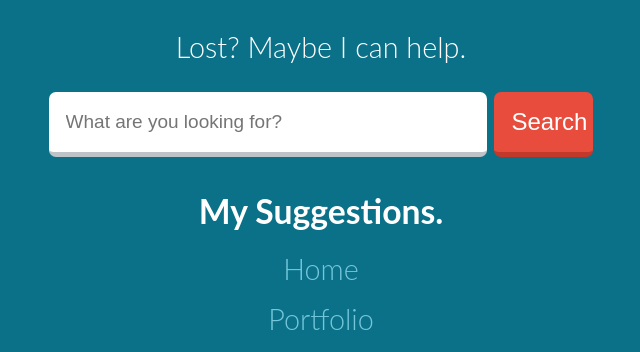
After one commit to liujjxi/nodejs, a web app: file express-ready-Nblog/blog/views/404.html in a window 1280 px wide. The commit adds this page. Shown: the part 702-1054 px from the top of the page, without its empty margins (319-959 px from the left). Run offline with its HTML, style and script files only (its server is not run), Linux system fonts and the light colour scheme.

```diff
--- a/express-ready-Nblog/blog/public/stylesheets/style.css
+++ b/express-ready-Nblog/blog/public/stylesheets/style.css
@@ -18,3 +18,6 @@ article a:hover{color:#333333;text-decoration:underline;}
 .archive{list-style:none;line-height:28px;}
 .archive h3{margin:0.5em 0;}
 .archive time{float:left;font-size:14px;color:#999999;margin-right:1.2em;}
+.search{border:0;width:6em;text-align:center;font-size:1em;margin:0.5em 0;}
+.l_head{float:left;margin-left:-4em;box-shadow:0px 1px 4px #888;}
+.r_head{float:right;margin-top:-2.5em;box-shadow:0px 1px 4px #888;}
--- /dev/null
+++ b/express-ready-Nblog/blog/views/404.html
@@ -0,0 +1,127 @@
+<!DOCTYPE html>
+<html>
+<head>
+<meta charset="UTF-8">
+<title>Blog</title>
+<style type="text/css">
+  body {
+  background-color: #0A7189;
+  color: #fff;
+  font: 100% "Lato", sans-serif;
+  font-size: 1.8rem;
+  font-weight: 300;
+}
+
+a {
+  color: #75C6D9;
+  text-decoration: none;
+}
+
+h3 {
+  margin-bottom: 1%;
+}
+
+ul {
+  list-style: none;
+  margin: 0;
+  padding: 0;
+  line-height: 50px;
+}
+
+li a:hover {
+  color: #fff;
+}
+
+.center {
+  text-align: center;
+}
+
+/* Search Bar Styling */
+form > * {
+  vertical-align: middle;
+}
+
+.srchBtn {
+  border: 0;
+  border-radius: 7px;
+  padding: 0 17px;
+  background: #e74c3c;
+  width: 99px;
+  border-bottom: 5px solid #c0392b;
+  color: #fff;
+  height: 65px;
+  font-size: 1.5rem;
+  cursor: pointer;
+}
+
+.srchBtn:active {
+  border-bottom: 0px solid #c0392b;
+}
+
+.srchBtn:focus {
+  outline: 0;
+}
+
+.srchFld {
+  border: 0;
+  border-radius: 7px;
+  padding: 0 17px;
+  max-width: 404px;
+  width: 40%;
+  border-bottom: 5px solid #bdc3c7;
+  height: 60px;
+  color: #7f8c8d;
+  font-size: 19px;
+}
+
+.srchFld:focus {
+  outline-color: rgba(255, 255, 255, 0);
+}
+
+/* 404 Styling */
+.header {
+  font-size: 13rem;
+  font-weight: 700;
+  margin: 2% 0 2% 0;
+  text-shadow: 0px 3px 0px #7f8c8d;
+}
+
+/* Error Styling */
+.error {
+  margin: -70px 0 2% 0;
+  font-size: 7.4rem;
+  text-shadow: 0px 3px 0px #7f8c8d;
+  font-weight: 100;
+}
+
+</style>
+</head>
+<body>
+<!-- <script type="text/javascript" src="http://www.qq.com/404/search_children.js" charset="utf-8"></script> -->
+  <section class="center">
+    <article>
+      <h1 class="header">404</h1>
+      <p class="error">ERROR</p>
+    </article>
+    <article>
+      <img src="http://i62.tinypic.com/vovg1x.png" alt="Funny Face">
+    </article>
+    <article>
+      <p>Lost? Maybe I can help.</p>
+    </article>
+    <article>
+      <form action="">
+        <input type="text" name="search" class="srchFld" placeholder="What are you looking for?" required/>
+        <button type="submit" class="srchBtn">Search</button>
+      </form>
+    </article>
+    <article>
+      <h3>My Suggestions.</h3>
+      <ul>
+        <li><a href="">Home</a></li>
+        <li><a href="">Portfolio</a></li>
+      </ul>
+    </article>
+  </section>
+</body>
+</html>
--- a/express-ready-Nblog/blog/views/header.html
+++ b/express-ready-Nblog/blog/views/header.html
@@ -17,6 +17,7 @@
     <span <% if (title=='主页') {%> class="active" <%}%>><a href="/" title="主页">home</a></span>
     <span><a title="存档" href="/archive">archive</a></span>
     <span><a title="标签" href="/tags">tags</a></span>
+    <span><a title="友情链接" href="/links">links</a></span>
     <% if (user){ %>
     <span <% if (title=='上传') {%> class="active" <%}%>><a href="/upload" title="上传">upload</a></span>
     <span <% if (title=='发表') {%> class="active" <%}%>><a href="/post" title="发表">post</a></span>
@@ -25,6 +26,7 @@
     <span <% if (title=='登录') {%> class="active" <%}%>><a href="/login" title="登录">login</a></span>
     <span <% if (title=='注册') {%> class="active" <%}%>><a href="/reg" title="注册">register</a></span>
     <% } %>
+    <span><form action="/search" method="GET"><input type="text" name="keyword" placeholder="SEARCH" class="search" /></form></span>
   </nav>
   <article>
     <% if (success) { %>
--- a/express-ready-Nblog/blog/views/index.html
+++ b/express-ready-Nblog/blog/views/index.html
@@ -1,6 +1,6 @@
 <%- include header.html %>
   <% posts.forEach(function (post, index) { %>
-  <p><h2><a href="u/<%= post.name %>/<%= post.time.day %>/<%= post.title %>"><%= post.title %></a></h2></p>
+  <p><h2><a href="u/<%= post.name %>/<%= post.time.day %>/<%= post.title %>"><%= post.title %></a></h2><a href="/u/<%= post.name %>"><img src="<%= post.head %>" class="r_head" /></a></p>
   <p class="info">
     作者：<a href="u/<%= post.name %>"><%= post.name %></a> |
     日期：<%= post.time.minute %> |
--- a/express-ready-Nblog/blog/views/user.html
+++ b/express-ready-Nblog/blog/views/user.html
@@ -1,6 +1,6 @@
 <%- include header.html %>
   <% posts.forEach(function (post, index) { %>
-  <p><h2><a href="/u/<%= post.name %>/<%= post.time.day %>/<%= post.title %>"><%= post.title %></a></h2></p>
+  <p><h2><a href="/u/<%= post.name %>/<%= post.time.day %>/<%= post.title %>"><%= post.title %></a></h2><a href="/u/<%= post.name %>"><img src="<%= post.head %>" class="r_head" /></a></p>
   <p class="info">
     作者：<a href="/u/<%= post.name %>"><%= post.name %></a> |
     日期：<%= post.time.minute %> |
```
Also changed, not shown: express-ready-Nblog/blog/app.js (+3 -4 lines), express-ready-Nblog/blog/models/post.js (+34 -1 lines), express-ready-Nblog/blog/models/user.js (+11 -4 lines), express-ready-Nblog/blog/routes/index.js (+38 -14 lines), express-ready-Nblog/blog/views/comment.html (+5 -4 lines), express-ready-Nblog/blog/views/links.html (added, +7 -0 lines), express-ready-Nblog/blog/views/search.html (added, +13 -0 lines).
